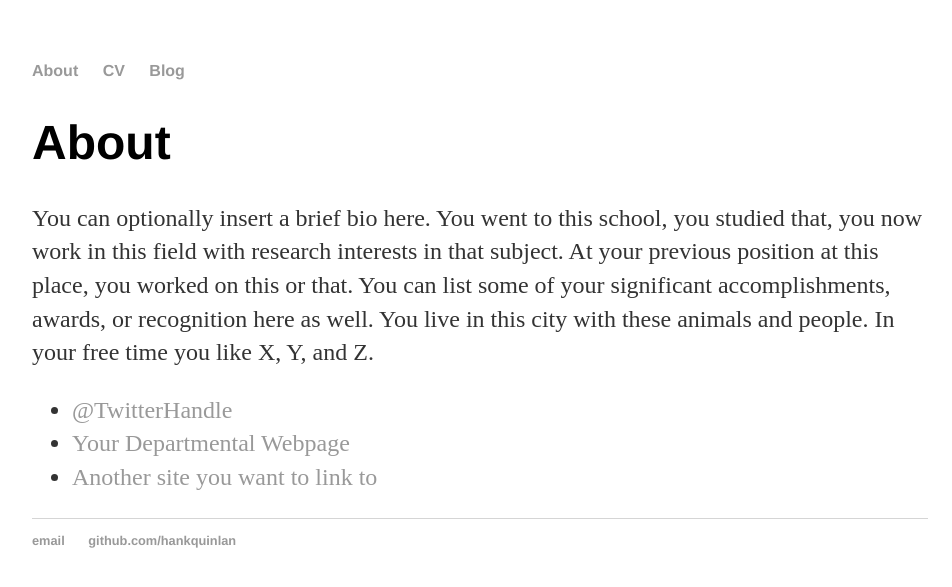
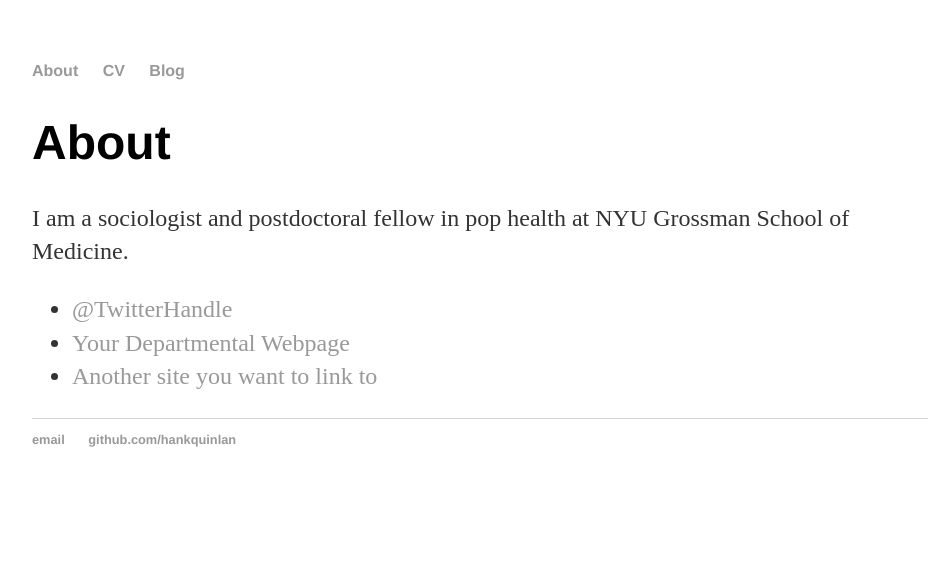
Before and after one commit to aja2182/aja2182.github.io, a Jekyll site: the page built from about/index.html, in a window 1280 px wide. Shown: the top 587 px of the page, without its empty margins (160-1112 px from the left). Built offline with Jekyll 4.4.1, drawn with Linux system fonts in a browser that asks for light colours.

Commit message:
Update index.html

```diff
--- a/about/index.html
+++ b/about/index.html
@@ -1,11 +1,11 @@
 ---
 layout: default
-title: About Hank Quinlan
+title: About Alexander Joshua Aleksanyan
 ---
 
 		<div class="about">
 			<h1>About</h1>
-			<p>You can optionally insert a brief bio here. You went to this school, you studied that, you now work in this field with research interests in that subject. At your previous position at this place, you worked on this or that. You can list some of your significant accomplishments, awards, or recognition here as well. You live in this city with these animals and people. In your free time you like X, Y, and Z.</p>
+			<p>I am a sociologist and postdoctoral fellow in pop health at NYU Grossman School of Medicine.</p>
 
 			<ul class="contacts">
 				<li><a href="#">@TwitterHandle</a></li>
```
